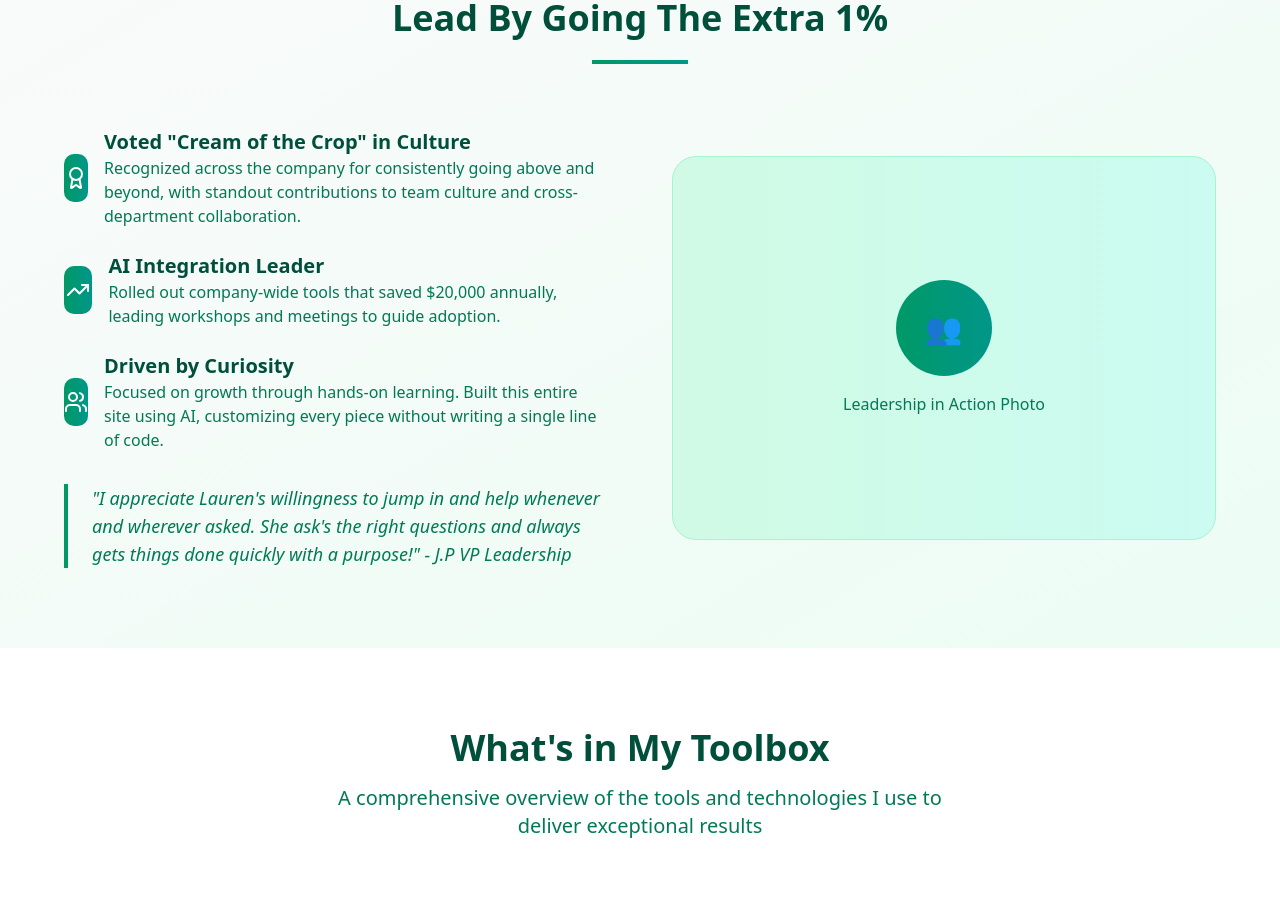
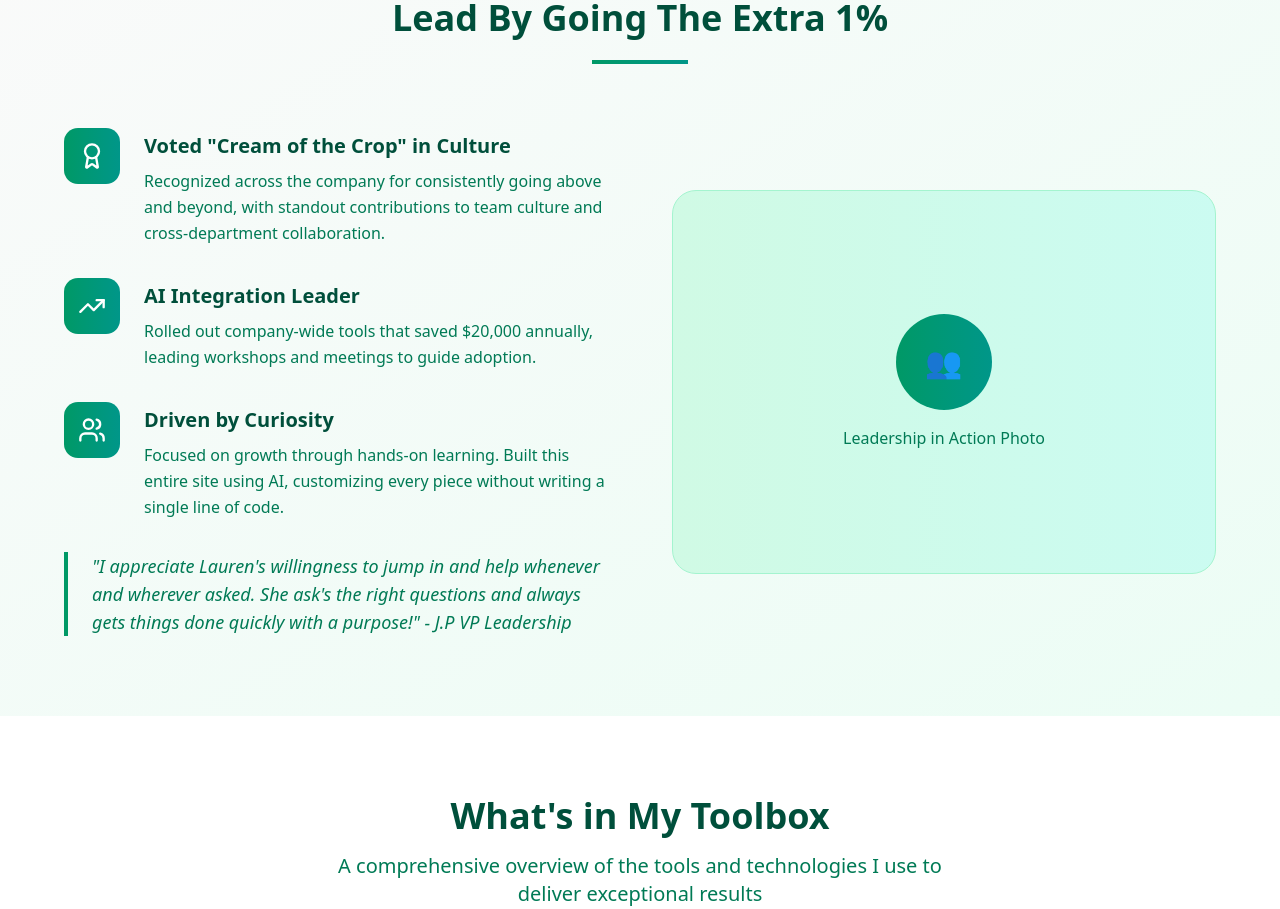
Before and after one commit to connorholly11/lauren-site, a React (Vite) app: page / in a window 1280 px wide. Shown: the part 3720-4629 px from the top of the page. Built offline with nearby package versions, Linux system fonts and the light colour scheme; a web font is replaced by a local one.

Commit message:
RevisionId:  295277635616002048

```diff
--- a/src/components/generated/LeadershipSection.tsx
+++ b/src/components/generated/LeadershipSection.tsx
@@ -17,9 +17,9 @@ const LeadershipSection: React.FC = () => {
       }} viewport={{
         once: true
       }} className="text-center mb-16" data-magicpath-id="2" data-magicpath-path="LeadershipSection.tsx">
-          <h2 className="text-4xl sm:text-5xl font-bold text-emerald-900 mb-6" data-magicpath-id="3" data-magicpath-path="LeadershipSection.tsx" style={{
+          <h2 className="text-4xl sm:text-5xl font-bold text-emerald-900 mb-6" style={{
           fontSize: "2.25rem"
-        }}>Lead By Going The Extra 1%</h2>
+        }} data-magicpath-id="3" data-magicpath-path="LeadershipSection.tsx">Lead By Going The Extra 1%</h2>
           <div className="w-24 h-1 bg-gradient-to-r from-emerald-600 to-teal-600 mx-auto" data-magicpath-id="4" data-magicpath-path="LeadershipSection.tsx"></div>
         </motion.div>
 
@@ -35,34 +35,34 @@ const LeadershipSection: React.FC = () => {
         }} viewport={{
           once: true
         }} className="space-y-8" data-magicpath-id="6" data-magicpath-path="LeadershipSection.tsx">
-            <div className="space-y-6" data-magicpath-id="7" data-magicpath-path="LeadershipSection.tsx">
-              <div className="flex items-center space-x-4" data-magicpath-id="8" data-magicpath-path="LeadershipSection.tsx">
-                <div className="w-12 h-12 bg-gradient-to-r from-emerald-600 to-teal-600 rounded-lg flex items-center justify-center" data-magicpath-id="9" data-magicpath-path="LeadershipSection.tsx">
-                  <Award className="w-6 h-6 text-white" data-magicpath-id="10" data-magicpath-path="LeadershipSection.tsx" />
+            <div className="space-y-8" data-magicpath-id="7" data-magicpath-path="LeadershipSection.tsx">
+              <div className="flex items-start space-x-6" data-magicpath-id="8" data-magicpath-path="LeadershipSection.tsx">
+                <div className="flex-shrink-0 w-14 h-14 bg-gradient-to-r from-emerald-600 to-teal-600 rounded-xl flex items-center justify-center" data-magicpath-id="9" data-magicpath-path="LeadershipSection.tsx">
+                  <Award className="w-7 h-7 text-white" data-magicpath-id="10" data-magicpath-path="LeadershipSection.tsx" />
                 </div>
-                <div data-magicpath-id="11" data-magicpath-path="LeadershipSection.tsx">
-                  <h3 className="text-xl font-bold text-emerald-900" data-magicpath-id="12" data-magicpath-path="LeadershipSection.tsx">Voted "Cream of the Crop" in Culture</h3>
-                  <p className="text-emerald-700" data-magicpath-id="13" data-magicpath-path="LeadershipSection.tsx">Recognized across the company for consistently going above and beyond, with standout contributions to team culture and cross-department collaboration.</p>
+                <div className="flex-1 pt-1" data-magicpath-id="11" data-magicpath-path="LeadershipSection.tsx">
+                  <h3 className="text-xl font-bold text-emerald-900 mb-2" data-magicpath-id="12" data-magicpath-path="LeadershipSection.tsx">Voted "Cream of the Crop" in Culture</h3>
+                  <p className="text-emerald-700 leading-relaxed" data-magicpath-id="13" data-magicpath-path="LeadershipSection.tsx">Recognized across the company for consistently going above and beyond, with standout contributions to team culture and cross-department collaboration.</p>
                 </div>
               </div>
 
-              <div className="flex items-center space-x-4" data-magicpath-id="14" data-magicpath-path="LeadershipSection.tsx">
-                <div className="w-12 h-12 bg-gradient-to-r from-emerald-600 to-teal-600 rounded-lg flex items-center justify-center" data-magicpath-id="15" data-magicpath-path="LeadershipSection.tsx">
-                  <TrendingUp className="w-6 h-6 text-white" data-magicpath-id="16" data-magicpath-path="LeadershipSection.tsx" />
+              <div className="flex items-start space-x-6" data-magicpath-id="14" data-magicpath-path="LeadershipSection.tsx">
+                <div className="flex-shrink-0 w-14 h-14 bg-gradient-to-r from-emerald-600 to-teal-600 rounded-xl flex items-center justify-center" data-magicpath-id="15" data-magicpath-path="LeadershipSection.tsx">
+                  <TrendingUp className="w-7 h-7 text-white" data-magicpath-id="16" data-magicpath-path="LeadershipSection.tsx" />
                 </div>
-                <div data-magicpath-id="17" data-magicpath-path="LeadershipSection.tsx">
-                  <h3 className="text-xl font-bold text-emerald-900" data-magicpath-id="18" data-magicpath-path="LeadershipSection.tsx">AI Integration Leader</h3>
-                  <p className="text-emerald-700" data-magicpath-id="19" data-magicpath-path="LeadershipSection.tsx">Rolled out company-wide tools that saved $20,000 annually, leading workshops and meetings to guide adoption.</p>
+                <div className="flex-1 pt-1" data-magicpath-id="17" data-magicpath-path="LeadershipSection.tsx">
+                  <h3 className="text-xl font-bold text-emerald-900 mb-2" data-magicpath-id="18" data-magicpath-path="LeadershipSection.tsx">AI Integration Leader</h3>
+                  <p className="text-emerald-700 leading-relaxed" data-magicpath-id="19" data-magicpath-path="LeadershipSection.tsx">Rolled out company-wide tools that saved $20,000 annually, leading workshops and meetings to guide adoption.</p>
                 </div>
               </div>
 
-              <div className="flex items-center space-x-4" data-magicpath-id="20" data-magicpath-path="LeadershipSection.tsx">
-                <div className="w-12 h-12 bg-gradient-to-r from-emerald-600 to-teal-600 rounded-lg flex items-center justify-center" data-magicpath-id="21" data-magicpath-path="LeadershipSection.tsx">
-                  <Users className="w-6 h-6 text-white" data-magicpath-id="22" data-magicpath-path="LeadershipSection.tsx" />
+              <div className="flex items-start space-x-6" data-magicpath-id="20" data-magicpath-path="LeadershipSection.tsx">
+                <div className="flex-shrink-0 w-14 h-14 bg-gradient-to-r from-emerald-600 to-teal-600 rounded-xl flex items-center justify-center" data-magicpath-id="21" data-magicpath-path="LeadershipSection.tsx">
+                  <Users className="w-7 h-7 text-white" data-magicpath-id="22" data-magicpath-path="LeadershipSection.tsx" />
                 </div>
-                <div data-magicpath-id="23" data-magicpath-path="LeadershipSection.tsx">
-                  <h3 className="text-xl font-bold text-emerald-900" data-magicpath-id="24" data-magicpath-path="LeadershipSection.tsx">Driven by Curiosity</h3>
-                  <p className="text-emerald-700" data-magicpath-id="25" data-magicpath-path="LeadershipSection.tsx">Focused on growth through hands-on learning. Built this entire site using AI, customizing every piece without writing a single line of code.</p>
+                <div className="flex-1 pt-1" data-magicpath-id="23" data-magicpath-path="LeadershipSection.tsx">
+                  <h3 className="text-xl font-bold text-emerald-900 mb-2" data-magicpath-id="24" data-magicpath-path="LeadershipSection.tsx">Driven by Curiosity</h3>
+                  <p className="text-emerald-700 leading-relaxed" data-magicpath-id="25" data-magicpath-path="LeadershipSection.tsx">Focused on growth through hands-on learning. Built this entire site using AI, customizing every piece without writing a single line of code.</p>
                 </div>
               </div>
             </div>
@@ -81,13 +81,13 @@ const LeadershipSection: React.FC = () => {
         }} viewport={{
           once: true
         }} data-magicpath-id="27" data-magicpath-path="LeadershipSection.tsx">
-            <div className="w-full h-96 bg-gradient-to-br from-emerald-100 to-teal-100 rounded-3xl flex items-center justify-center border border-emerald-200" data-magicpath-id="28" data-magicpath-path="LeadershipSection.tsx" style={{
+            <div className="w-full h-96 bg-gradient-to-br from-emerald-100 to-teal-100 rounded-3xl flex items-center justify-center border border-emerald-200" style={{
             background: "linear-gradient(90deg, oklch(0.95 0.052 163.051) 0%, oklch(0.953 0.051 180.801) 100%)"
-          }}>
+          }} data-magicpath-id="28" data-magicpath-path="LeadershipSection.tsx">
               <div className="text-center space-y-4" data-magicpath-id="29" data-magicpath-path="LeadershipSection.tsx">
-                <div className="w-24 h-24 bg-gradient-to-br from-emerald-600 to-teal-600 rounded-full mx-auto flex items-center justify-center" data-magicpath-id="30" data-magicpath-path="LeadershipSection.tsx" style={{
+                <div className="w-24 h-24 bg-gradient-to-br from-emerald-600 to-teal-600 rounded-full mx-auto flex items-center justify-center" style={{
                 background: "linear-gradient(90deg, oklch(0.596 0.145 163.225) 0%, oklch(0.6 0.118 184.704) 100%)"
-              }}>
+              }} data-magicpath-id="30" data-magicpath-path="LeadershipSection.tsx">
                   <span className="text-3xl text-white" data-magicpath-id="31" data-magicpath-path="LeadershipSection.tsx">👥</span>
                 </div>
                 <p className="text-emerald-700 font-medium" data-magicpath-id="32" data-magicpath-path="LeadershipSection.tsx">Leadership in Action Photo</p>
--- a/src/components/generated/PersonalBrandLandingPage.tsx
+++ b/src/components/generated/PersonalBrandLandingPage.tsx
@@ -252,9 +252,9 @@ const PersonalBrandLandingPage: React.FC = () => {
                           </p>
                         </div>
 
-                        <div className="space-y-3 mb-4" data-magicpath-id="19" data-magicpath-path="PersonalBrandLandingPage.tsx" style={{
+                        <div className="space-y-3 mb-4" style={{
                       display: "none"
-                    }}>
+                    }} data-magicpath-id="19" data-magicpath-path="PersonalBrandLandingPage.tsx">
                           <div className="flex justify-between items-center" data-magicpath-id="20" data-magicpath-path="PersonalBrandLandingPage.tsx">
                             <span className="text-xs font-medium text-emerald-600" data-magicpath-id="21" data-magicpath-path="PersonalBrandLandingPage.tsx">Duration</span>
                             <span className="text-xs font-semibold text-emerald-800" data-magicpath-id="22" data-magicpath-path="PersonalBrandLandingPage.tsx">{item.stats.duration}</span>
```
